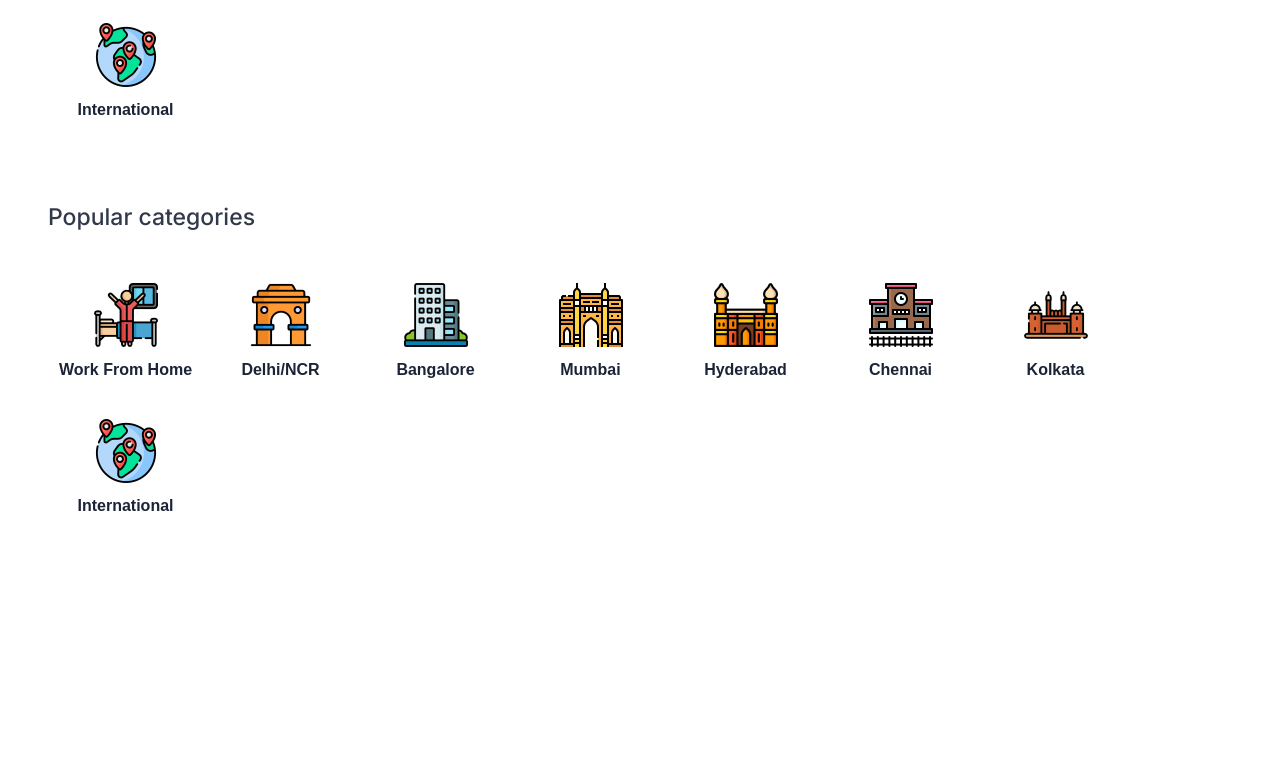
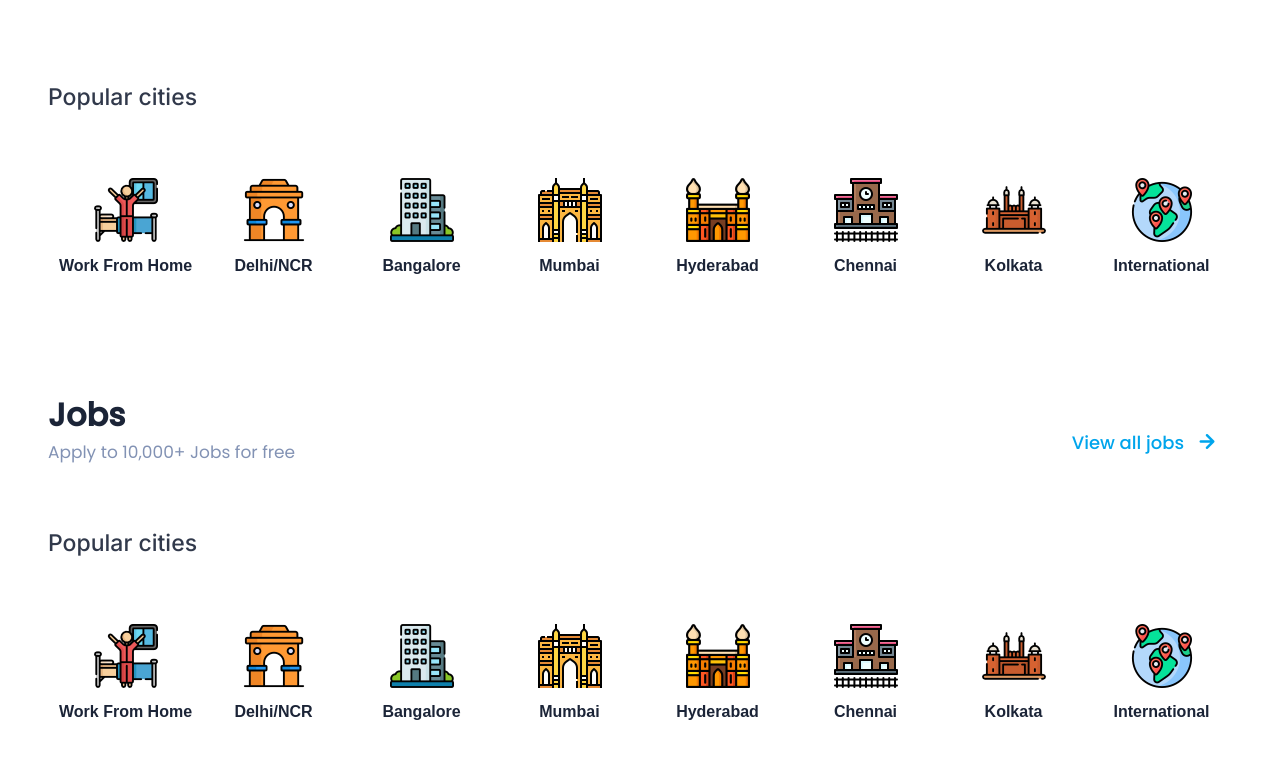
Before and after one commit to Royalatomo/justfreshjobs, a React (Create React App) app: page / in a window 1280 px wide. Shown: the part 1057-1820 px from the top of the page. Before the commit the page ends 1720 px from the top, so only its background shows below. Built offline with nearby package versions, Linux system fonts and the light colour scheme; a web font is replaced by a local one.

Commit message:
Middle - Categories carousel added

```diff
--- a/package.json
+++ b/package.json
@@ -10,6 +10,8 @@
     "react-dom": "^18.2.0",
     "react-router-dom": "^6.8.0",
     "react-scripts": "5.0.1",
+    "react-slick": "^0.29.0",
+    "slick-carousel": "^1.8.1",
     "web-vitals": "^2.1.4"
   },
   "scripts": {
--- a/src/Pages/home/Middle.js
+++ b/src/Pages/home/Middle.js
@@ -1,18 +1,51 @@
 import React from "react";
 import "../../css/Pages/home/middle.css";
-import {internship_cities} from "./categories-db"
+import {internship_cities} from "./categories-db";
+import "slick-carousel/slick/slick.css";
+import "slick-carousel/slick/slick-theme.css";
+import Slider from "react-slick";
+
+const sliderOptions = {
+  dots: true,
+  infinite: false,
+  speed: 500,
+}
 
 function Categories({title, categories}) {
+
+  let result = 6
+
+  const width = window.innerWidth;
+
+  if (width <= 340) {
+    result = 1;
+  }
+  else if (width <= 500) {
+    result = 2;
+  }
+  else if (width <= 600) {
+    result = 3;
+  }
+  else if (width <= 800) {
+    result = 4;
+  }
+  else if (width <= 900) {
+    result = 5;
+  }
+  else if (width > 1200) {
+    result = 8;
+  }
+
   return (
     <div className="container">
       <h3>{title}</h3>
-      <div className="container__categories">
-        {categories.map((cat) => {
-          return <div className="container__categories--option">
+      <Slider {...sliderOptions} slidesToShow={result} slidesToScroll={result} className="container__categories">
+        {categories.map((cat, i) => {
+          return <div key={i} className="container__categories--option">
             <img src={cat.img} alt="option" />
             <p>{cat.name}</p>
           </div>})}
-      </div>
+      </Slider>
     </div>
   )
 }
@@ -52,10 +85,10 @@ function Middle() {
         </div>
 
         <Categories title={"Popular cities"} categories={internship_cities} />
-        <Categories title={"Popular categories"} categories={internship_cities} />
+        <Categories title={"Popular cities"} categories={internship_cities} />
       </div>
 
-      {/* <div className="job cat-container">
+      <div className="job cat-container">
         <div className="cat-container__header">
           <span className="cat-container__header--text">
             <h1>Jobs</h1>
@@ -70,7 +103,8 @@ function Middle() {
 
         <Categories title={"Popular cities"} categories={internship_cities} />
         <Categories title={"Popular categories"} categories={internship_cities} />
-      </div> */}
+      </div>
+
 
     </section>
   );
--- a/src/css/Pages/home/categories.css
+++ b/src/css/Pages/home/categories.css
@@ -88,10 +88,12 @@ body {
     color: #1b2437;
     padding: 20px 10px;
     min-width: 155px;
-    cursor: pointer; }
+    cursor: pointer;
+    text-align: center !important; }
     .container__categories--option img {
       object-fit: contain;
-      margin-bottom: 10px; }
+      width: 64px !important;
+      margin: 15px auto; }
     .container__categories--option:hover {
       background: rgba(199, 199, 199, 0.2); }
   @media screen and (max-width: 370px) {
--- a/src/css/Pages/home/middle.css
+++ b/src/css/Pages/home/middle.css
@@ -117,10 +117,12 @@ body {
     color: #1b2437;
     padding: 20px 10px;
     min-width: 155px;
-    cursor: pointer; }
+    cursor: pointer;
+    text-align: center !important; }
     .container__categories--option img {
       object-fit: contain;
-      margin-bottom: 10px; }
+      width: 64px !important;
+      margin: 15px auto; }
     .container__categories--option:hover {
       background: rgba(199, 199, 199, 0.2); }
   @media screen and (max-width: 370px) {
--- a/src/index.js
+++ b/src/index.js
@@ -4,7 +4,5 @@ import App from './App';
 
 const root = ReactDOM.createRoot(document.getElementById('root'));
 root.render(
-  <React.StrictMode>
     <App />
-  </React.StrictMode>
 );
--- a/src/scss/Pages/home/categories.scss
+++ b/src/scss/Pages/home/categories.scss
@@ -85,10 +85,12 @@
     padding: 20px 10px;
     min-width: 155px;
     cursor: pointer;
+    text-align: center !important;
 
     img {
       object-fit: contain;
-      margin-bottom: 10px;
+      width: 64px !important;
+      margin: 15px auto;
     }
 
     &:hover {
```
Also changed, not shown: 1 other file (tests, documents, lock files or other folders).
